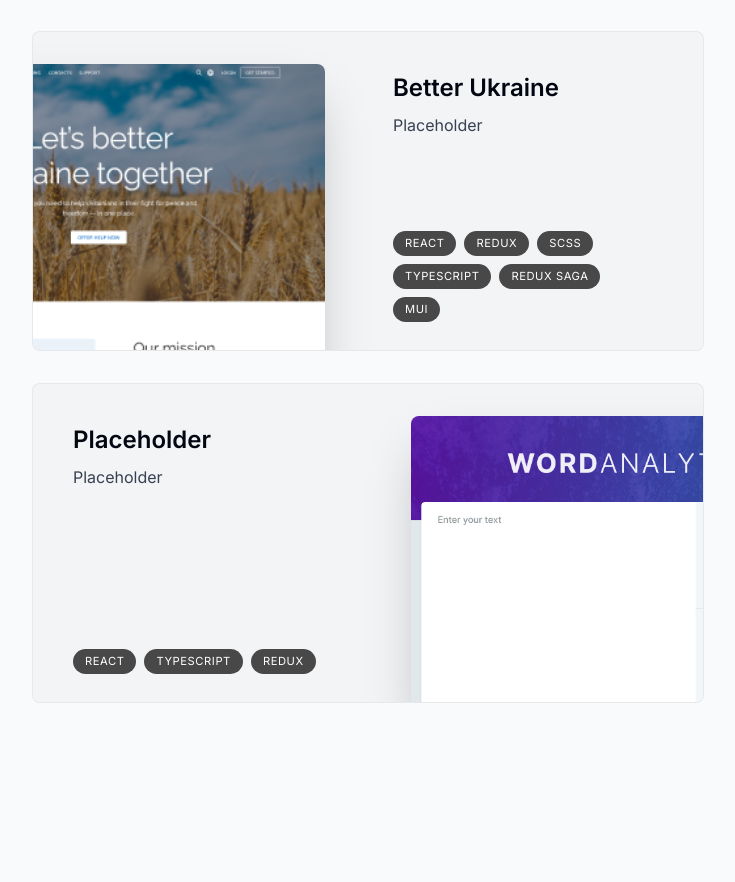
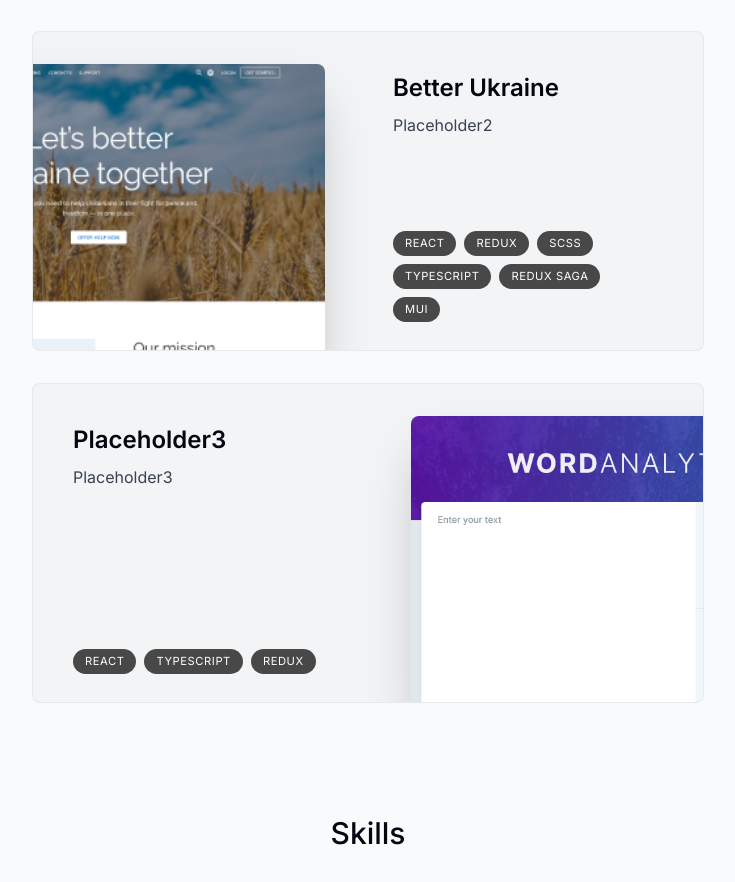
Before and after one commit to viktor-yadelskyi/portfolio, a Next.js app: page / in a window 1280 px wide. Shown: the part 1915-2797 px from the top of the page, without its empty margins (272-1007 px from the left). Built offline with nearby package versions, Linux system fonts and the light colour scheme.

Commit message:
:sparkles:add skills section

```diff
--- a/app/page.tsx
+++ b/app/page.tsx
@@ -2,6 +2,7 @@
 import Intro from '@/components/intro';
 import Projects from '@/components/projects';
 import SectionDivider from '@/components/section-divider';
+import Skills from '@/components/skills';
 
 export default function Home() {
 	return (
@@ -10,6 +11,7 @@
 			<SectionDivider />
 			<About />
 			<Projects />
+			<Skills />
 		</main>
 	);
 }
--- a/components/intro.tsx
+++ b/components/intro.tsx
@@ -1,8 +1,7 @@
 'use client';
 
-import React from 'react';
+import Link from 'next/link';
 import { motion } from 'framer-motion';
-import Link from 'next/link';
 import { BsArrowRight } from 'react-icons/bs';
 import { BsLinkedin } from 'react-icons/bs';
 import { FaGithubSquare } from 'react-icons/fa';
--- a/components/projects.tsx
+++ b/components/projects.tsx
@@ -10,7 +10,7 @@
 	const { ref } = useSectionInView('Projects');
 
 	return (
-		<section ref={ref} id="projects" className="scroll-mt-28">
+		<section ref={ref} id="projects" className="scroll-mt-28 mb-28">
 			<SectionHeading>Projects</SectionHeading>
 			<div>
 				{projectsData.map((project) => (
--- /dev/null
+++ b/components/skills.tsx
@@ -0,0 +1,51 @@
+'use client';
+
+import SectionHeading from './section-heading';
+import { motion } from 'framer-motion';
+import { skillsData } from '@/lib/data';
+import { useSectionInView } from '@/hooks/useSectionInView';
+
+const fadeInAnimationVariants = {
+	initial: {
+		opacity: 0,
+		y: 100,
+	},
+	animate: (index: number) => ({
+		opacity: 1,
+		y: 0,
+		transition: {
+			delay: 0.05 * index,
+		},
+	}),
+};
+
+export default function Skills() {
+	const { ref } = useSectionInView('Skills', 0.75);
+
+	return (
+		<section
+			ref={ref}
+			id="skills"
+			className="mb-28 max-w-[53rem] scroll-mt-28 text-center sm:mb-40"
+		>
+			<SectionHeading>Skills</SectionHeading>
+			<ul className="flex flex-wrap justify-center gap-2 text-lg text-gray-800">
+				{skillsData.map((skill, index) => (
+					<motion.li
+						className="bg-white border border-black/[0.1] rounded-xl px-5 py-3"
+						key={skill}
+						variants={fadeInAnimationVariants}
+						initial="initial"
+						whileInView="animate"
+						viewport={{
+							once: true,
+						}}
+						custom={index}
+					>
+						{skill}
+					</motion.li>
+				))}
+			</ul>
+		</section>
+	);
+}
--- a/lib/data.ts
+++ b/lib/data.ts
@@ -69,13 +69,13 @@
 	},
 	{
 		title: 'Better Ukraine',
-		description: 'Placeholder',
+		description: 'Placeholder2',
 		tags: ['React', 'Redux', 'SCSS', 'TypeScript', 'Redux Saga', 'MUI'],
 		imageUrl: betterUkraineImg,
 	},
 	{
-		title: 'Placeholder',
-		description: 'Placeholder',
+		title: 'Placeholder3',
+		description: 'Placeholder3',
 		tags: ['React', 'TypeScript', 'Redux'],
 		imageUrl: wordanalyticsImg,
 	},
```
